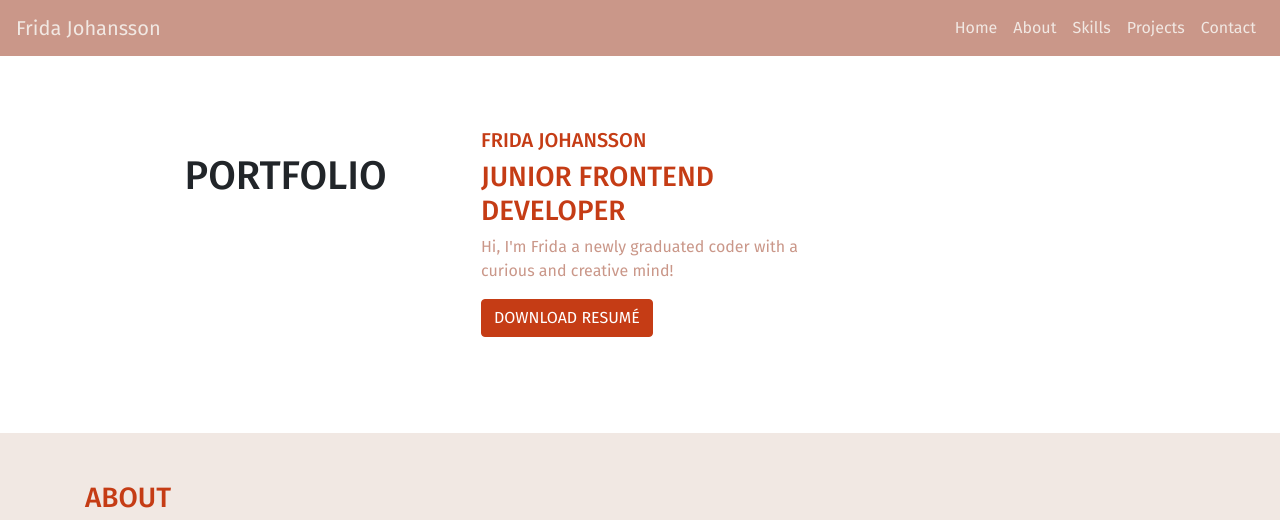
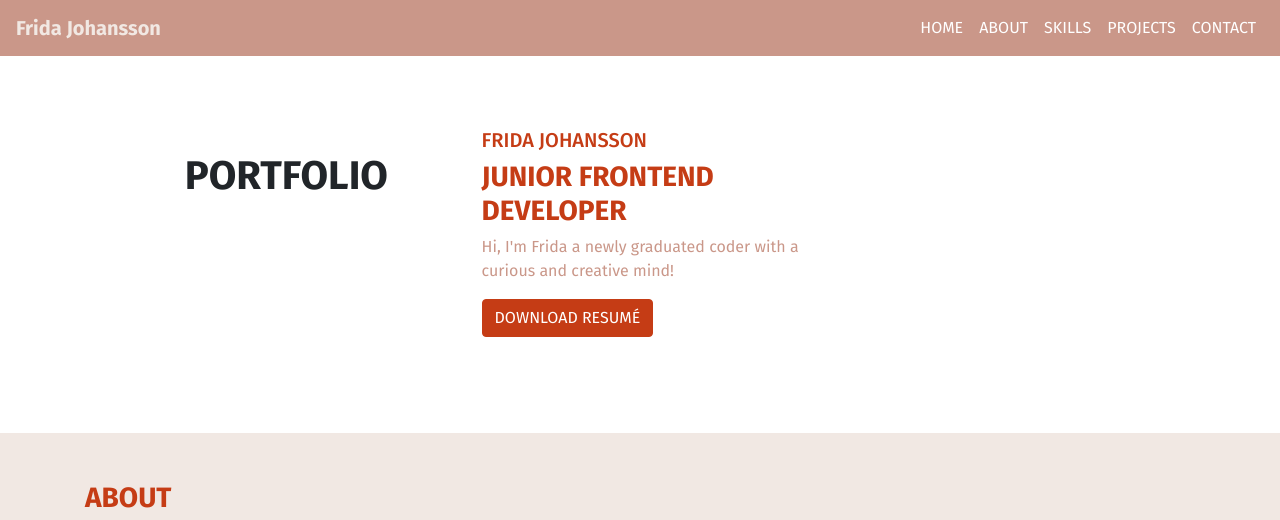
Before and after one commit to johanssonfridamaria/portfolio, a plain HTML site: page index.html in a window 1280 px wide. Shown: the top 520 px of the page. Drawn offline with nearby package versions, Linux system fonts and the light colour scheme.

Commit message:
changed styling on navbar

```diff
--- a/css/custom.css
+++ b/css/custom.css
@@ -61,11 +61,15 @@ h2, h3, h5 {
     background-color: var(--beige);
 }
 
-.navbar a {
+.navbar-brand{
     color: var(--beige);
 }
 
-.navbar:hover a {
+.navbar-nav a {
+    color: #fff;
+}
+
+.navbar-nav a:hover {
     color: var(--beige);
 }
 
--- a/index.html
+++ b/index.html
@@ -18,13 +18,13 @@
 
     <!-- Header starts -->
     <nav class="navbar navbar-beige navbar-expand justify-content-between bg-apricot">
-        <a class="navbar-brand" href="/index.html">Frida Johansson</a>
+        <a class="navbar-brand font-weight-bold h4 mb-0" href="/index.html">Frida Johansson</a>
         <div class="navbar-nav">
-            <a class="nav-link active" href="/index.html">Home</a>
-            <a class="nav-link" href="#about">About</a>
-            <a class="nav-link" href="#skills">Skills</a>
-            <a class="nav-link" href="#projects">Projects</a>
-            <a class="nav-link" href="#contact">Contact</a>
+            <a class="nav-link text-uppercase" href="/index.html">Home</a>
+            <a class="nav-link text-uppercase" href="#about">About</a>
+            <a class="nav-link text-uppercase" href="#skills">Skills</a>
+            <a class="nav-link text-uppercase" href="#projects">Projects</a>
+            <a class="nav-link text-uppercase" href="#contact">Contact</a>
         </div>
     </nav>
     <!-- Header ends -->
@@ -35,13 +35,13 @@
             <div class="row">
                 <div class="pt-4 mb-5 col-md-6">
                     <div class="py-4 px-2 col-6 mx-md-auto">
-                        <h1>PORTFOLIO</h1>
+                        <h1 class="font-weight-bold">PORTFOLIO</h1>
                     </div>
                 </div>
                 <div class="pt-4 mb-5 col-md-6 d-flex align-items-center">
                     <div class="text-box">
                         <h5 class="">FRIDA JOHANSSON</h5>
-                        <h3 class="text-bold">JUNIOR FRONTEND DEVELOPER</h3>
+                        <h3 class="font-weight-bold">JUNIOR FRONTEND DEVELOPER</h3>
                         <p>Hi, I'm Frida a newly graduated coder with a curious and creative mind!</p>
                         <button class="btn btn-red">DOWNLOAD RESUMÉ</button>
                     </div>
@@ -55,7 +55,7 @@
     <!-- About page starts -->
     <section class="about row bg-beige py-5">
         <div class="row container mx-auto">
-            <h3 class="text-bold">ABOUT</h3>
+            <h3 class="font-weight-bold">ABOUT</h3>
             <div class="row">
                 <div class="pt-4 mb-5 col-md-6">
                     <div class="image bg-red py-4 px-2 col-6 mx-md-auto">
@@ -84,7 +84,7 @@
 
     <section class="skills row py-5">
         <div class="row container mx-auto">
-            <h3 class="text-bold">SKILLS</h3>
+            <h3 class="font-weight-bold">SKILLS</h3>
             <div class="row">
                 <div class="pt-4 mb-5 col-md-6">
                     <div>
@@ -132,7 +132,7 @@
     <!-- Project page starts -->
     <section class="projects row bg-beige py-5">
         <div class="row container mx-auto">
-            <h3 class="text-bold">PROJECTS</h3>
+            <h3 class="font-weight-bold">PROJECTS</h3>
             <div class="row">
                 <div class="pt-4 mb-5 col-md-6">
                     <div class="py-4 px-2 col-6 mx-md-auto">
@@ -167,7 +167,7 @@
     <section class="contact row py-5">
         <div class="row container mx-auto">
             <div class="col-12">
-                <h3 class="text-bold">CONTACT ME</h3>
+                <h3 class="font-weight-bold">CONTACT ME</h3>
             </div>
             <div class="row justify-content-center mx-auto">
                 <div class="pt-4 mb-5 text-box d-flex flex-column align-items-center col-8">
```
